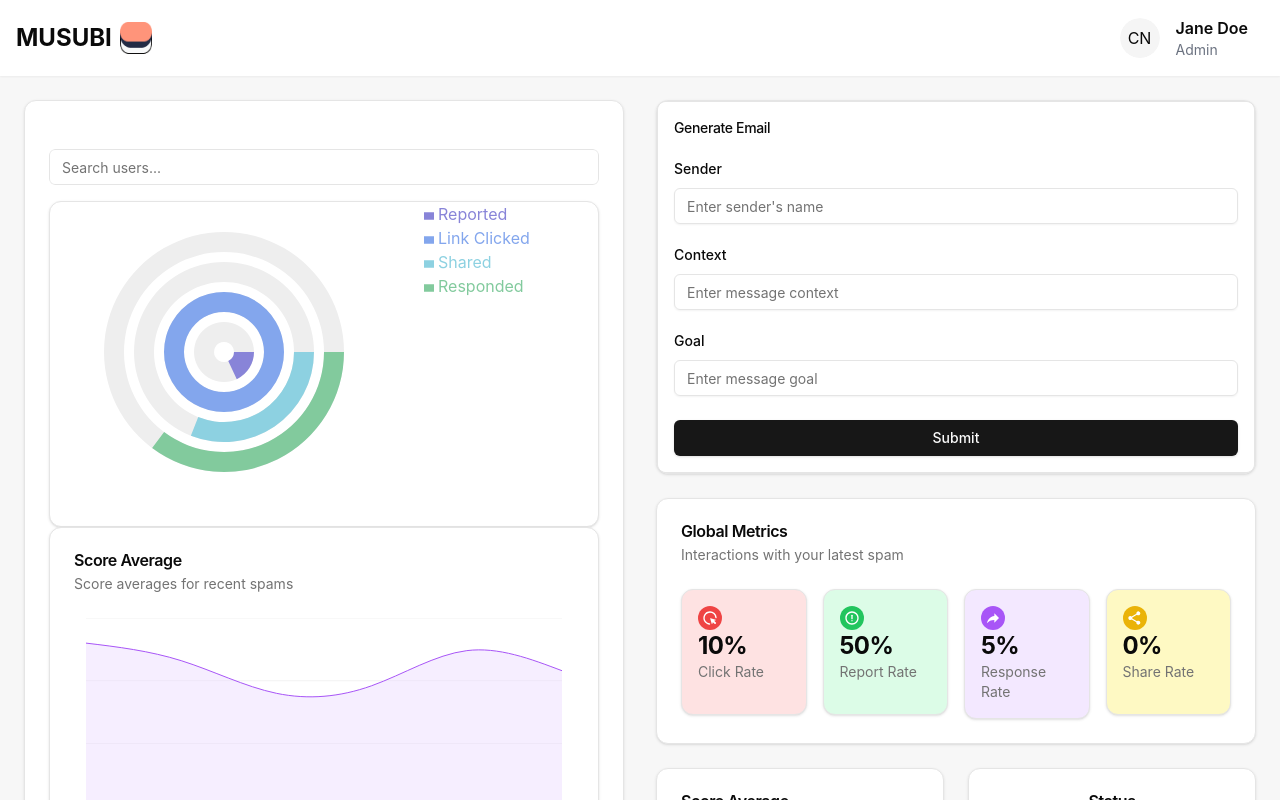
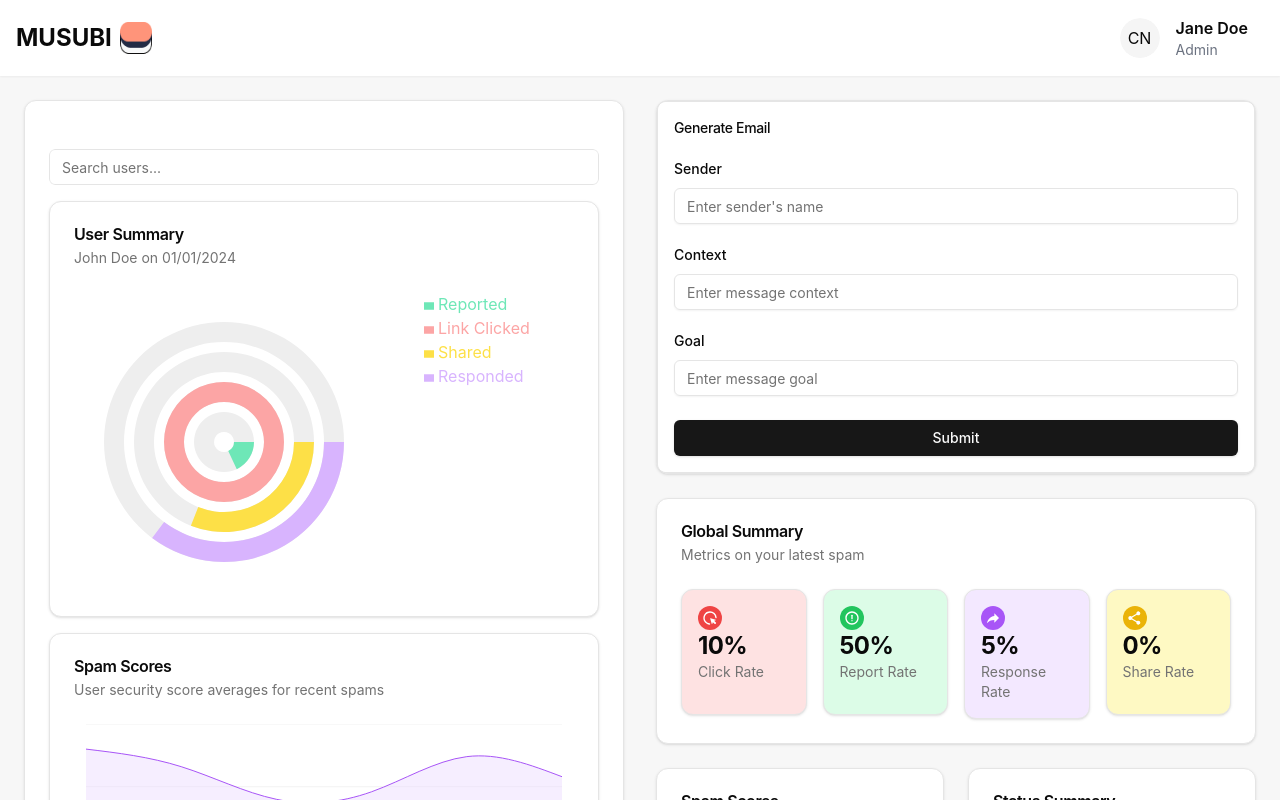
Before and after one commit to musubi-io/frontend, a React (Vite) app: page / in a window 1280 px wide. Built offline with nearby package versions, Linux system fonts and the light colour scheme.

Commit message:
color match

```diff
--- a/src/components/globalAverage.tsx
+++ b/src/components/globalAverage.tsx
@@ -39,9 +39,9 @@ export function GlobalAverage() {
   return (
     <Card>
       <CardHeader>
-        <CardTitle>Score Average</CardTitle>
+        <CardTitle>Spam Scores</CardTitle>
         <CardDescription>
-          Score averages for recent spams
+          Company-wide security score averages for recent spams
         </CardDescription>
       </CardHeader>
       <CardContent>
--- a/src/components/globalMetrics.tsx
+++ b/src/components/globalMetrics.tsx
@@ -8,8 +8,8 @@ export function GlobalMetrics() {
 	return (
 		<Card className="w-full h-full" x-chunk="charts-01-chunk-2">
 			<CardHeader>
-				<CardTitle>Global Metrics</CardTitle>
-				<CardDescription>Interactions with your latest spam</CardDescription>
+				<CardTitle>Global Summary</CardTitle>
+				<CardDescription>Metrics on your latest spam</CardDescription>
 			</CardHeader>
 			<CardContent className="grid gap-4">
 				<div className="grid grid-cols-4 gap-4">
--- a/src/components/globalPassFail.tsx
+++ b/src/components/globalPassFail.tsx
@@ -21,8 +21,8 @@ import {
 export const description = "A donut chart with text"
 
 const chartData = [
-  { status: "Pass", people: 275, fill: "#6ee7b7" },
-  { status: "Review", people: 200, fill: "#fde047" },
+  { status: "Pass", people: 375, fill: "#6ee7b7" },
+  { status: "Review", people: 100, fill: "#fde047" },
   { status: "Fail", people: 287, fill: "#fca5a5" },
 ]
 
@@ -51,9 +51,9 @@ export function GlobalPassFail() {
 
   return (
     <Card className="flex flex-col">
-      <CardHeader className="items-center pb-0">
-        <CardTitle>Status</CardTitle>
-        <CardDescription>Pass, review, fail rates</CardDescription>
+      <CardHeader>
+        <CardTitle>Status Summary</CardTitle>
+        <CardDescription>View overall status rates</CardDescription>
       </CardHeader>
       <CardContent className="flex-1 pb-0">
         <ChartContainer
--- a/src/components/userAverage.tsx
+++ b/src/components/userAverage.tsx
@@ -39,9 +39,9 @@ export function UserAverage() {
   return (
     <Card>
       <CardHeader>
-        <CardTitle>Score Average</CardTitle>
+        <CardTitle>Spam Scores </CardTitle>
         <CardDescription>
-          Score averages for recent spams
+          User security score averages for recent spams
         </CardDescription>
       </CardHeader>
       <CardContent>
--- a/src/components/userCard.tsx
+++ b/src/components/userCard.tsx
@@ -1,4 +1,4 @@
-import { Card, CardContent, CardHeader, CardTitle } from "./ui/card";
+import { Card, CardContent, CardDescription, CardHeader, CardTitle } from "./ui/card";
 import Search from "./userCard/search";
 import UserMetrics from "./userMetrics";
 import { UserAverage } from "./userAverage";
@@ -13,7 +13,11 @@ export default function UserCard() {
 					<Search/>
 				</div>
 				<div>
-					<Card>
+					<Card className="mb-4">
+						<CardHeader>
+							<CardTitle> User Summary</CardTitle>
+							<CardDescription>John Doe on 01/01/2024</CardDescription>
+						</CardHeader>
 						<CardContent>
 						<UserMetrics />
 						</CardContent>
--- a/src/components/userMetrics.tsx
+++ b/src/components/userMetrics.tsx
@@ -10,25 +10,25 @@ import {
       name: "Reported",
       val: 18,
       pv: 2400,
-      fill: "#8884d8",
+      fill: "#6ee7b7",
     },
     {
       name: "Link Clicked",
       val: 100,
       pv: 4567,
-      fill: "#83a6ed",
+      fill: "#fca5a5",
     },
     {
       name: "Shared",
       val: 31,
       pv: 1398,
-      fill: "#8dd1e1",
+      fill: "#fde047",
     },
     {
       name: "Responded",
       val: 35.22,
       pv: 9800,
-      fill: "#82ca9d",
+      fill: "#D8B4FE",
     },
   ];
 
```
